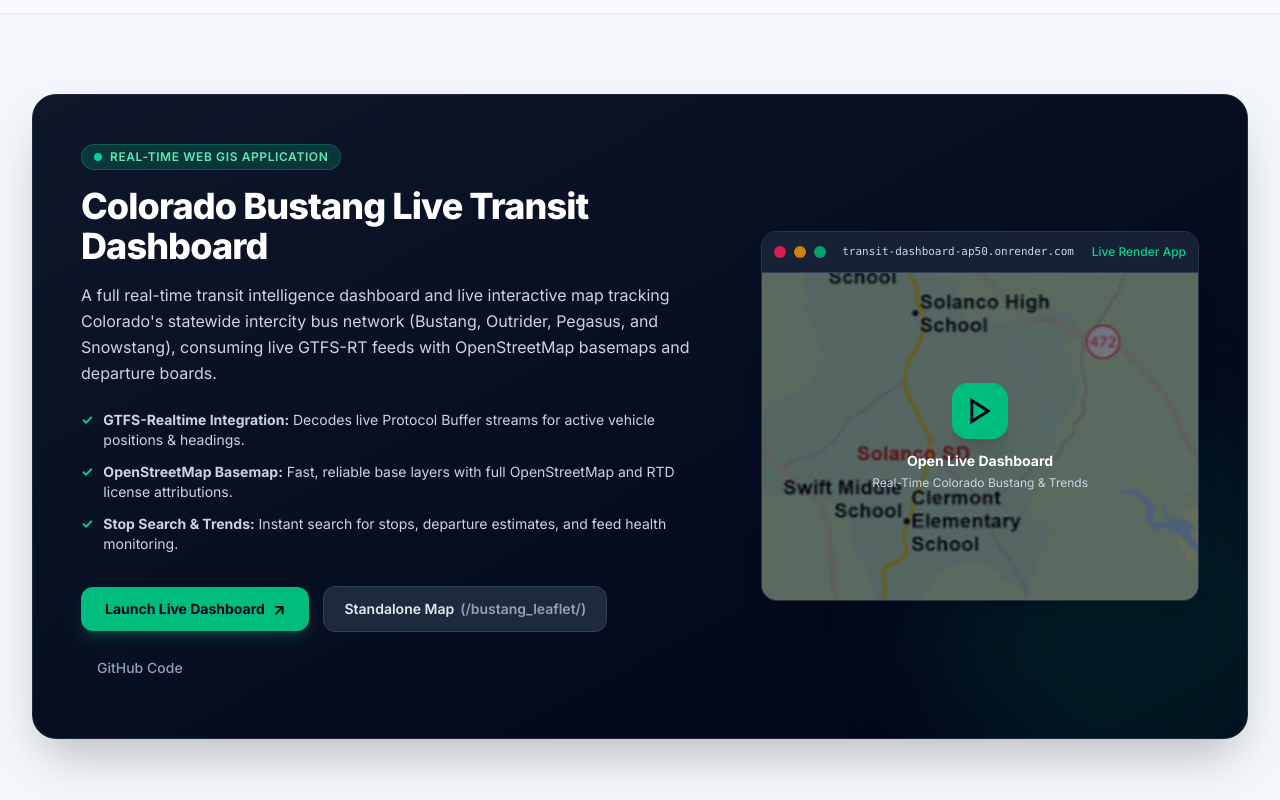
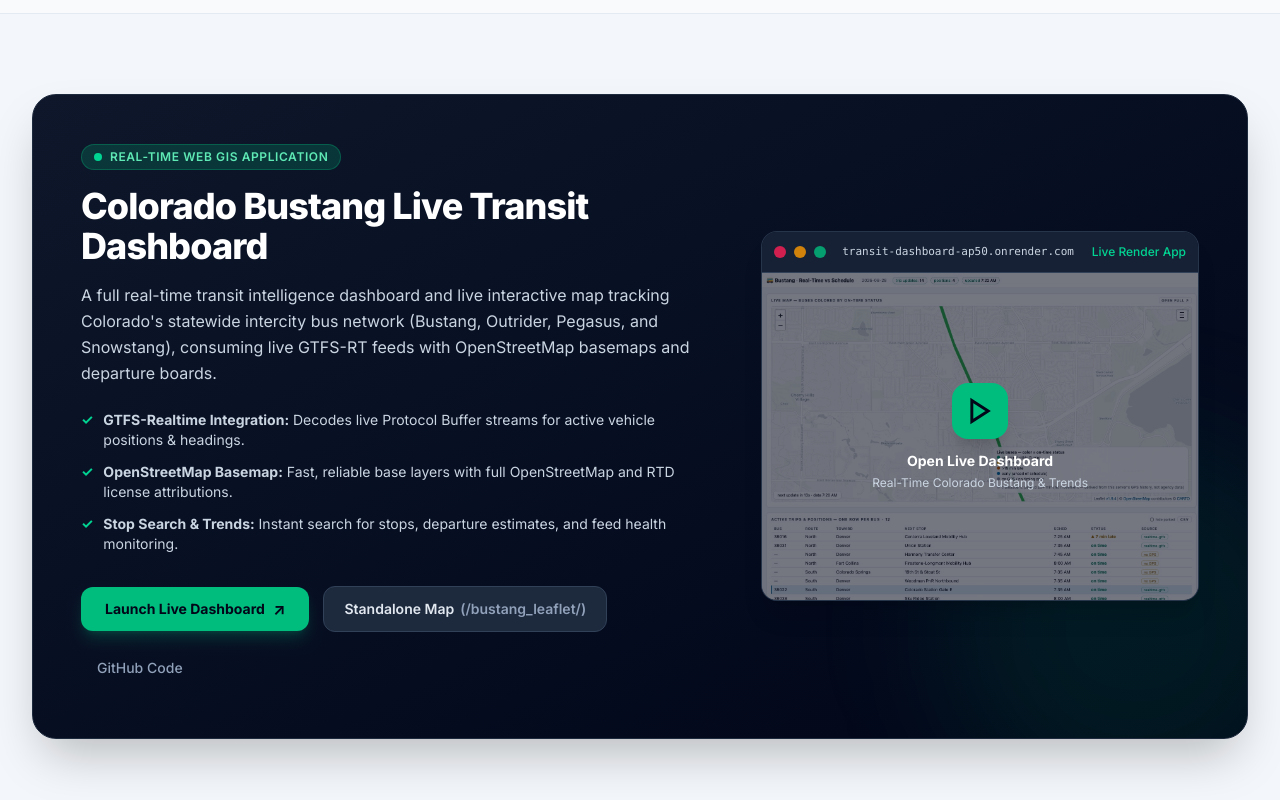
Before and after one commit to schochdo/schochdo.github.io, an Astro site: page / in a window 1280 px wide. Shown: the part 3090-3890 px from the top of the page. Built offline with nearby package versions, Linux system fonts and the light colour scheme; Astro itself is replaced by a stand-in of ours.

Commit message:
Fix CMS admin script CDN package and replace bus tracker screenshot with actual Bustang dashboard

```diff
--- a/public/admin/index.html
+++ b/public/admin/index.html
@@ -4,11 +4,9 @@
     <meta charset="utf-8" />
     <meta name="viewport" content="width=device-width, initial-scale=1.0" />
     <title>Douglas Schoch — Portfolio CMS</title>
-    <!-- Sveltia CMS stylesheet -->
-    <link rel="stylesheet" href="https://unpkg.com/@sveltiacms/core/dist/sveltia-cms.css" />
+    <!-- Sveltia CMS -->
+    <script src="https://unpkg.com/@sveltia/cms/dist/sveltia-cms.js" type="module"></script>
   </head>
   <body>
-    <!-- Sveltia CMS script -->
-    <script src="https://unpkg.com/@sveltiacms/core/dist/sveltia-cms.js"></script>
   </body>
 </html>
--- a/src/components/TransitHighlight.astro
+++ b/src/components/TransitHighlight.astro
@@ -88,9 +88,9 @@
             <!-- Preview Image -->
             <div class="aspect-[4/3] bg-slate-900 relative overflow-hidden flex items-center justify-center">
               <img
-                src="/images/thumbs/transportation.jpg"
-                alt="Bustang Transit Map"
-                class="w-full h-full object-cover opacity-90 group-hover:scale-105 transition-transform duration-500"
+                src="/images/bustang_dashboard.jpg"
+                alt="Bustang Real-Time Transit Dashboard"
+                class="w-full h-full object-cover object-top opacity-90 group-hover:scale-105 transition-transform duration-500"
               />
               <a
                 href="https://transit-dashboard-ap50.onrender.com"
--- a/src/content/projects/bustang-transit.md
+++ b/src/content/projects/bustang-transit.md
@@ -5,8 +5,8 @@
 featured: true
 order: 5
 summary: "Full real-time transit dashboard & tracking map for Colorado's statewide Bustang network, featuring live bus positions, route trends, stop departure boards, and OpenStreetMap integration."
-thumbnail: "/images/thumbs/transportation.jpg"
-heroImage: "/images/fulls/transportation.jpg"
+thumbnail: "/images/bustang_dashboard.jpg"
+heroImage: "/images/bustang_dashboard.jpg"
 liveUrl: "https://transit-dashboard-ap50.onrender.com"
 githubUrl: "https://github.com/schochdo/schochdo.github.io"
 ---
```
Also changed, not shown: public/images/bustang_dashboard.jpg (added).
